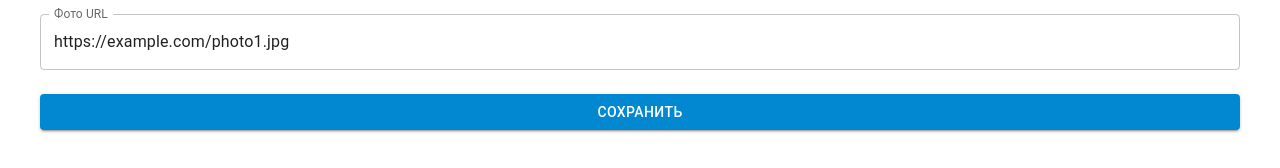
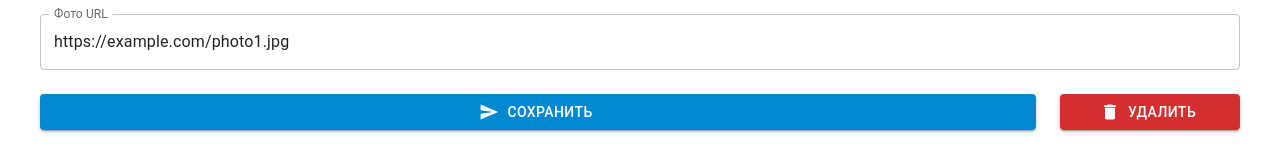
Before and after one commit to herzen-vis-lab/herzen-map, a React (Create React App) app: page /admin/edit/1 in a window 1280 px wide. Shown: the part 629-797 px from the top of the page. Built offline with nearby package versions, Linux system fonts and the light colour scheme; no server answers.

Commit message:
add deleting point

```diff
--- a/public/index.html
+++ b/public/index.html
@@ -24,7 +24,7 @@
       work correctly both with client-side routing and a non-root public URL.
       Learn how to configure a non-root public URL by running `npm run build`.
     -->
-    <title>Герценовская карта</title>
+    <title>Народная карта РГПУ</title>
   </head>
   <body>
     <noscript>You need to enable JavaScript to run this app.</noscript>
--- a/src/components/Admin/Admin.tsx
+++ b/src/components/Admin/Admin.tsx
@@ -13,7 +13,6 @@ const Admin = () => {
   const [showSearch, setShowSearch] = useState(false);
   // const dispatch: AppDispatch = useDispatch();
   // const [points, setPoints] = useState([]);
-
 
   const points = [
     {
@@ -502,7 +501,6 @@ const Admin = () => {
     "updatedAt": "2024-09-11T14:15:32.436Z"
   }]
 
-
   // useEffect(() => {
   //   const fetchPoints = async () => {
   //     try {
@@ -530,7 +528,6 @@ const Admin = () => {
             );
     })
   );
-
 
   return (
     <>
--- a/src/components/Admin/AdminTable/PointDetails/PointDetails.tsx
+++ b/src/components/Admin/AdminTable/EditPoint/EditPoint.tsx
@@ -1,8 +1,9 @@
 import { useState } from 'react';
-import { TextField, MenuItem, Grid, Typography, Button } from '@mui/material';
+import { TextField, MenuItem, Grid, Typography, Button, IconButton } from '@mui/material';
 import { getTypeLabel, getStatusLabel } from 'utils';
 import { Point } from "components/Admin/type";
-
+import DeleteIcon from '@mui/icons-material/Delete';
+import SendIcon from '@mui/icons-material/Send';
 
 const mockPoint: Point = {
   id: '1',
@@ -24,7 +25,7 @@ const mockPoint: Point = {
   photos: ['https://example.com/photo1.jpg'],
 };
 
-const PointDetails = () => {
+const EditPoint = () => {
   const [formData, setFormData] = useState<Point>(mockPoint);
 
   const handleChange = (field: keyof Point, value: Number) => {
@@ -170,13 +171,28 @@ const PointDetails = () => {
           value={formData.photos[0] || ''}
         />
       </Grid>
-        <Grid item xs={12}>
-            <Button variant="contained" color="info" fullWidth>
-                СОХРАНИТЬ
+        <Grid item xs={12} sm={10}>
+            <Button
+              variant="contained"
+              color="info"
+              fullWidth
+              startIcon={<SendIcon />}
+            >
+              СОХРАНИТЬ
+            </Button>
+        </Grid>
+        <Grid item xs={12} sm={2}>
+              <Button
+                variant="contained"
+                color='error'
+                fullWidth
+                startIcon={<DeleteIcon />}
+              >
+                УДАЛИТЬ
             </Button>
         </Grid>
     </Grid>
   );
 };
 
-export default PointDetails;
+export default EditPoint;
--- /dev/null
+++ b/src/components/Admin/AdminTable/EditPoint/index.ts
@@ -0,0 +1,5 @@
+import EditPoint from "./EditPoint";
+
+export {
+    EditPoint
+}
--- a/src/components/Admin/AdminTable/PointDetails/index.ts
+++ /dev/null
@@ -1,5 +0,0 @@
-import PointDetails from "./PointDetails";
-
-export {
-    PointDetails
-}
--- a/src/components/Admin/AdminTable/TableData/TableData.tsx
+++ b/src/components/Admin/AdminTable/TableData/TableData.tsx
@@ -14,10 +14,10 @@ const cellStyles = {
   borderRight: '1px solid #ddd',
 };
 
-const TableDataCell = ({ value, render, maxWidth }: TableDataCellProps) => (
+const TableData = ({ value, render, maxWidth }: TableDataCellProps) => (
   <TableCell align="center" sx={{ ...cellStyles, maxWidth }}>
     {render ? render(value) : value}
   </TableCell>
 );
 
-export default TableDataCell;
+export default TableData;
--- a/src/components/MapWrapper/MapWrapper.tsx
+++ b/src/components/MapWrapper/MapWrapper.tsx
@@ -145,8 +145,7 @@ const MapWrapper = () => {
                         value={language}
                         onClick={() => {
                           i18n.changeLanguage(languageCode);
-                          //@ts-ignore
-                          setLang(GetYMapsLanguage(language));
+                          setLang(getYMapLanguage(language));
                         }}
                       >
                         {language}
@@ -166,7 +165,6 @@ const MapWrapper = () => {
         </AppBar>
         <YMaps
           key={lang}
-          // @ts-ignore
           query={{ apikey: apiKey, lang }}
         >
           <Map
--- a/src/components/index.ts
+++ b/src/components/index.ts
@@ -1,13 +1,13 @@
 import { MapWrapper } from "components/MapWrapper";
 import { Admin } from "components/Admin";
-import { PointDetails } from "components/Admin/AdminTable/PointDetails";
+import { EditPoint } from "components/Admin/AdminTable/EditPoint";
 import { CreatePoint } from "components/Admin/AdminTable/CreatePoint";
 import { NotFound } from "components/NotFound";
 
 export  {
     MapWrapper,
     Admin,
-    PointDetails,
+    EditPoint,
     CreatePoint,
     NotFound
 }
--- a/src/routes.tsx
+++ b/src/routes.tsx
@@ -1,7 +1,7 @@
 import {
   MapWrapper,
   Admin,
-  PointDetails,
+  EditPoint,
   CreatePoint,
   NotFound
 } from "components";
@@ -12,7 +12,7 @@ function AppRoutes() {
     <Routes>
       <Route path="/" element={<MapWrapper />} />
       <Route path="/admin" element={<Admin />} />
-      <Route path="/admin/edit/:pointId" element={<PointDetails />} />
+      <Route path="/admin/edit/:pointId" element={<EditPoint />} />
       <Route path="/admin/create" element={<CreatePoint />} />
 
       <Route path="*" element={<NotFound />} />
--- a/src/utils/getYMapLanguage.ts
+++ b/src/utils/getYMapLanguage.ts
@@ -1,5 +1,4 @@
-
-export const getYMapLanguage = (lang: string) => {
+export const getYMapLanguage = (lang: string | undefined): "ru_RU" | "en_US" | "tr_TR" | "en_RU" | "ru_UA" | "uk_UA" | undefined => {
   switch (lang) {
     case "ru":
       return "ru_RU";
@@ -10,4 +9,4 @@ export const getYMapLanguage = (lang: string) => {
     default:
       return "ru_RU";
   }
-  }
+};
```
Also changed, not shown: src/components/Admin/AdminTable/AdminTable.tsx (+2 -24 lines). Lines whose indentation alone changed are shown as unchanged.
